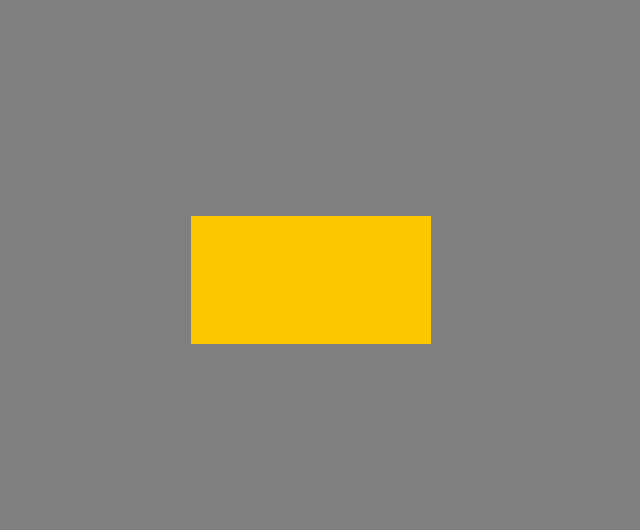
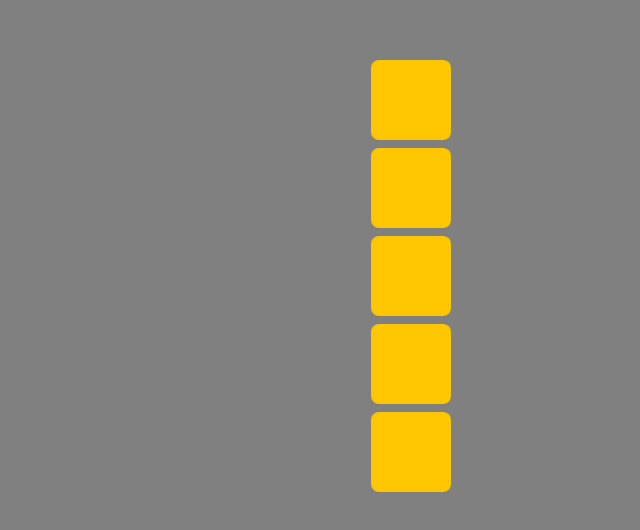
Before and after one commit to shayanshahDeveloper/farmer-motion-tasks, a React (Vite) app: page / in a window 1280 px wide. Shown: the part 120-650 px from the top of the page, without its empty margins (329-969 px from the left). Built offline with nearby package versions, Linux system fonts and the light colour scheme.

Commit message:
Basic File Updated

```diff
--- a/src/App.tsx
+++ b/src/App.tsx
@@ -1,6 +1,8 @@
 // import BouncingCircle from "./components/BouncingCircle";
 // import SkewedRectangle from "./components/SkewedRectangle";
-import SkewStateExmaple from "./components/SkewStateExmaple";
+// import ComplexAnimation from "./components/ComplexAnimation";
+import SequnetialAnimation from "./components/SequnetialAnimation";
+// import SkewStateExmaple from "./components/SkewStateExmaple";
 // import SpinningIcon from "./components/SpinningIcon";
 // import Box from "./components/Box";
 
@@ -11,7 +13,9 @@ const App = () => {
       {/* <BouncingCircle /> */}
       {/* <SpinningIcon /> */}
       {/* <SkewedRectangle /> */}
-      <SkewStateExmaple />
+      {/* <SkewStateExmaple /> */}
+      {/* <ComplexAnimation /> */}
+      <SequnetialAnimation />
     </div>
   );
 };
--- /dev/null
+++ b/src/components/ComplexAnimation.tsx
@@ -0,0 +1,13 @@
+import { motion } from "motion/react";
+
+const ComplexAnimation = () => {
+  return (
+    <motion.div
+      className="w-60 h-32 bg-yellow-400"
+      animate={{ x: 200, rotate: 360, scale: 1.9 }}
+      transition={{ duration: 0.8 }}
+    />
+  );
+};
+
+export default ComplexAnimation;
--- /dev/null
+++ b/src/components/SequnetialAnimation.tsx
@@ -0,0 +1,18 @@
+import { motion } from "motion/react";
+
+const SequnetialAnimation = () => {
+  return (
+    <div>
+      {[...Array(5)].map((_, i) => (
+        <motion.div
+          key={i}
+          className="w-20 h-20  bg-yellow-400 mb-2 rounded-lg    "
+          animate={{ x: 100 }}
+          transition={{ duration: 0.8, delay: i * 0.5 }}
+        />
+      ))}
+    </div>
+  );
+};
+
+export default SequnetialAnimation;
--- a/src/index.css
+++ b/src/index.css
@@ -1,8 +1,8 @@
 @import "tailwindcss";
 
 * {
-  padding: 0;
-  margin: 0;
+    /* padding: 0;
+    margin: 0; */
   box-sizing: border-box;
 }
 
```
